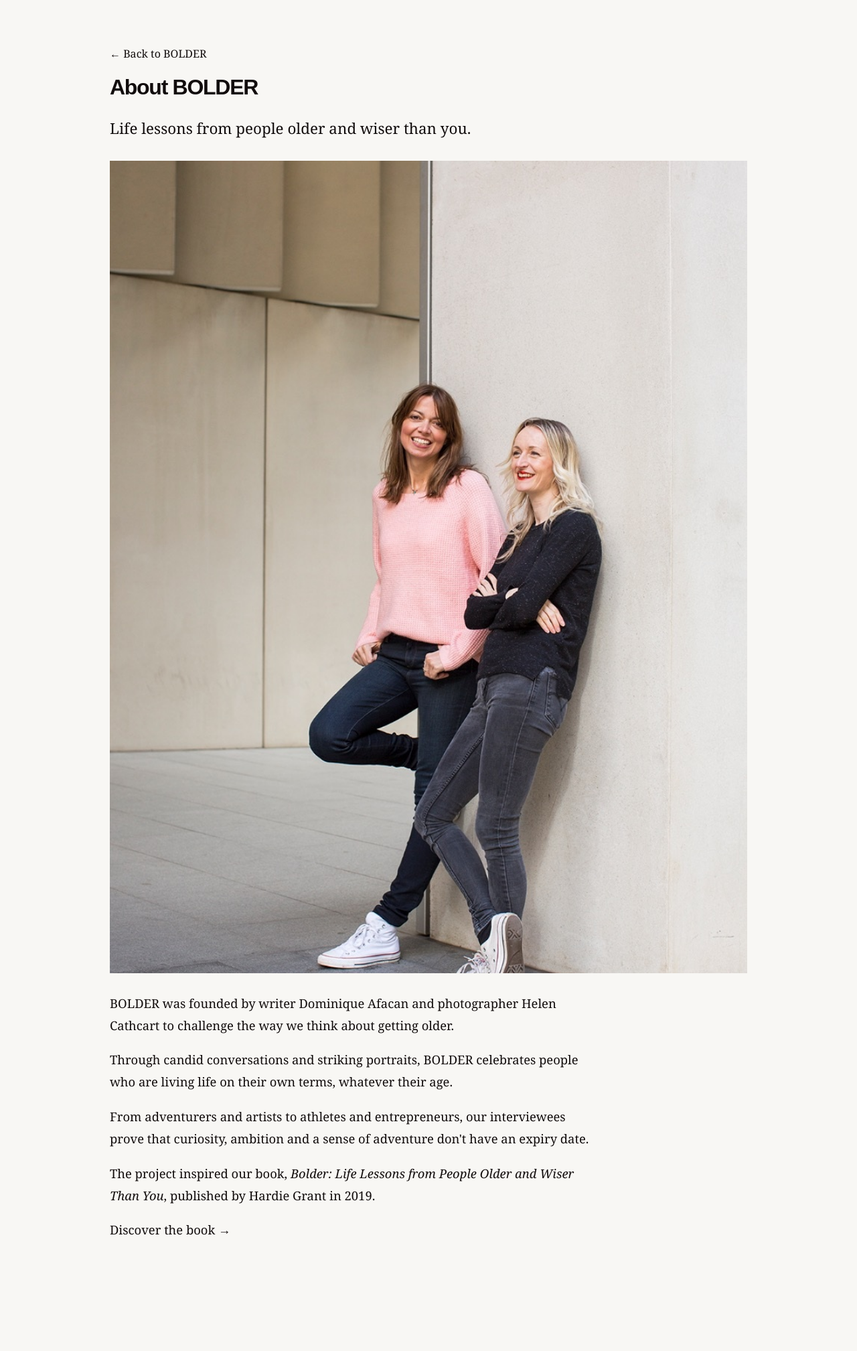
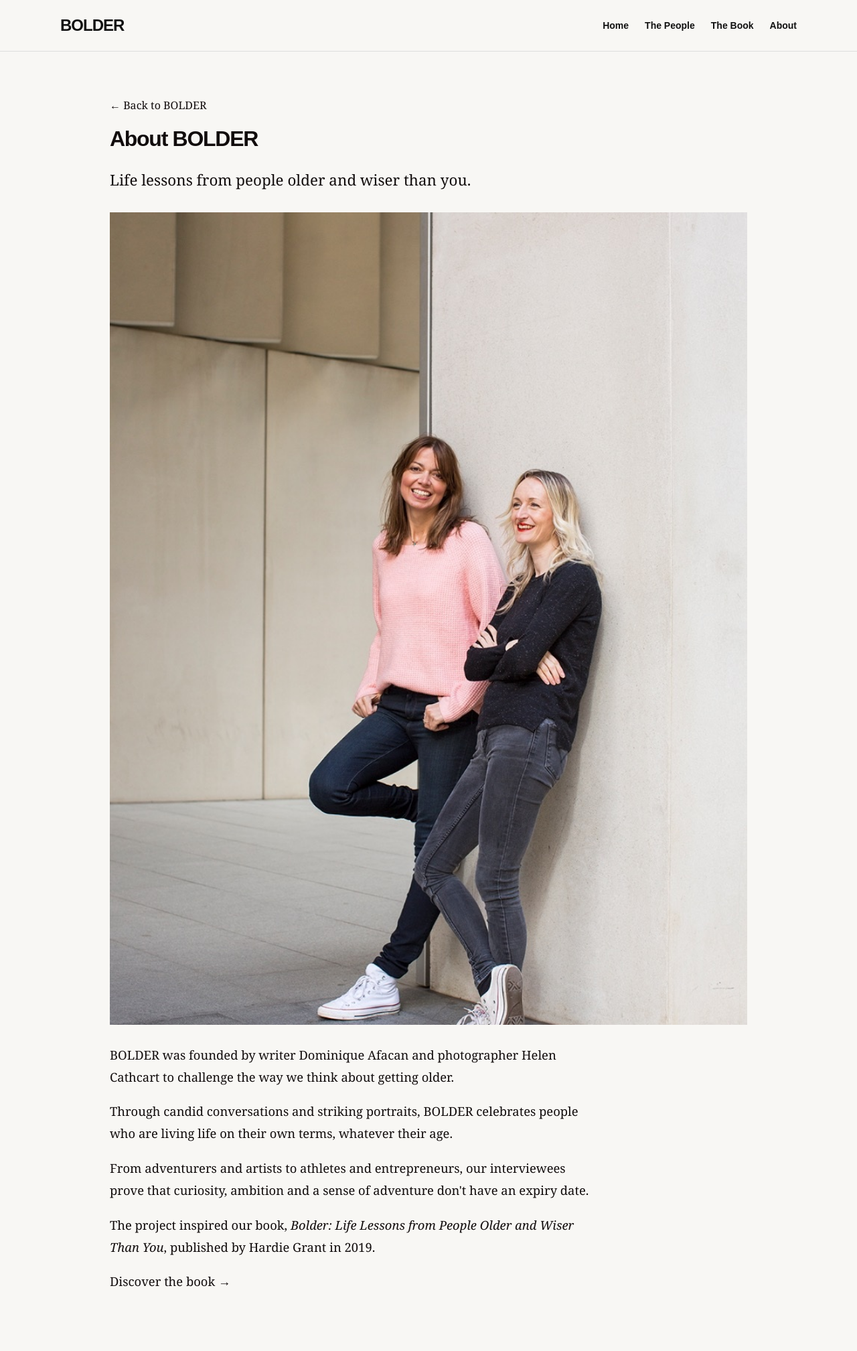
Before and after one commit to dominiqueafacan-ops/bolder-site, a Jekyll site: the page about/index.html, which Jekyll copies as it is, in a window 1280 px wide. Shown: the whole page at 67% size. Built offline with Jekyll 4.4.1, drawn with Linux system fonts in a browser that asks for light colours; before the commit the page ends 1940 px from its top, so only the background shows below that.

Commit message:
Update index.html

```diff
--- a/about/index.html
+++ b/about/index.html
@@ -23,6 +23,22 @@
 </style>
 </head>
 <body>
+  <header class="bolder-page-nav">
+  <a class="bolder-nav-brand" href="/bolder-site/">BOLDER</a>
+  <nav aria-label="Main navigation">
+    <a href="/bolder-site/">Home</a>
+    <a href="/bolder-site/people/">The People</a>
+    <a href="/bolder-site/book/index.html">The Book</a>
+    <a href="/bolder-site/about/index.html">About</a>
+  </nav>
+</header>
+<style>
+.bolder-page-nav{display:flex;justify-content:space-between;align-items:center;gap:24px;padding:24px max(24px,calc((100% - 1100px)/2));border-bottom:1px solid #ddd;font-family:Arial,Helvetica,sans-serif}
+.bolder-nav-brand{font-size:24px;font-weight:900;letter-spacing:-1px;color:#111;text-decoration:none}
+.bolder-page-nav nav{display:flex;gap:24px;flex-wrap:wrap}
+.bolder-page-nav nav a{color:#111;text-decoration:none;font-size:14px;font-weight:600}
+@media(max-width:600px){.bolder-page-nav{flex-direction:column;align-items:flex-start}}
+</style>
   <main style="max-width:1000px;margin:45px auto;padding:24px;">
     <a href="../">← Back to BOLDER</a>
     <h1>About BOLDER</h1>
```
